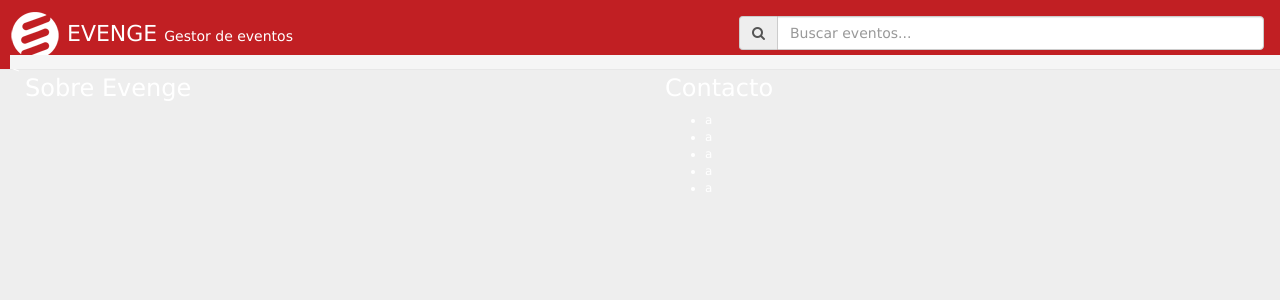
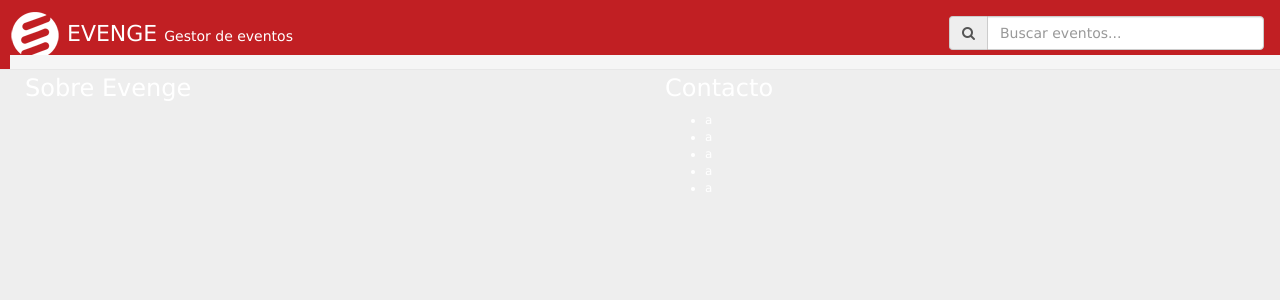
Before and after one commit to evenge/EVENGE, a Python web app: template templates/indexVisitante.html in a window 1280 px wide. Shown: the top 300 px of the page. Run offline with Jinja, Linux system fonts and the light colour scheme; the template is opened without the code that fills it, so the values that code supplies are empty; some libraries are stand-ins or nearby versions.

Commit message:
Arreglando pequeñas erratas plantilla undefined Please enter the commit message for your changes. Lines starting undefined with 'undefined' will be ignored, and an empty message aborts the commit. undefined undefined On branch Carlos undefined Your branch is ahead of 'origin/Carlos' by 24 commits. undefined Changes to be committed: undefined 	modified:   index.py undefined 	modified:   templates/index.html undefined 	modified:   templates/indexVisitante.html

```diff
--- a/templates/index.html
+++ b/templates/index.html
@@ -73,7 +73,7 @@ GNU General Public License for more details.
         {% block content %} {% endblock %}
     </div>
         {% block footer %}
-    <<footer class="footer">
+    <footer class="footer">
         <div class="container col-xs-6">
             <h3>Sobre Evenge</h3>
             <p></p>
--- a/templates/indexVisitante.html
+++ b/templates/indexVisitante.html
@@ -15,7 +15,7 @@ GNU General Public License for more details.
 -->
 {% extends "templates/index.html" %}
 {% block nav %}
-<div id="buscadorHeader" class="input-group col-xs-5 col-xs-12 pull-right">
+<div id="buscadorHeader" class="input-group col-xs-3 col-xs-12 pull-right">
     <span class="input-group-addon"><i class="fa fa-search "></i></span>
     <input class="form-control" type="text" placeholder="Buscar eventos...">
 </div>
```
Also changed, not shown: index.py (line endings or trailing spaces).
